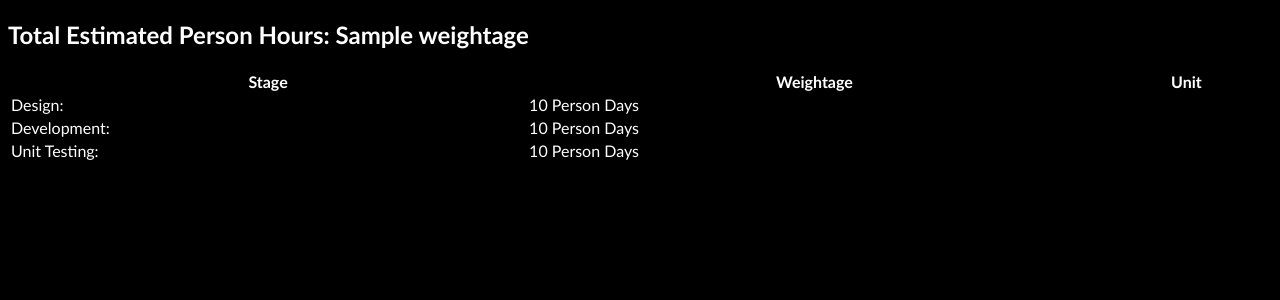
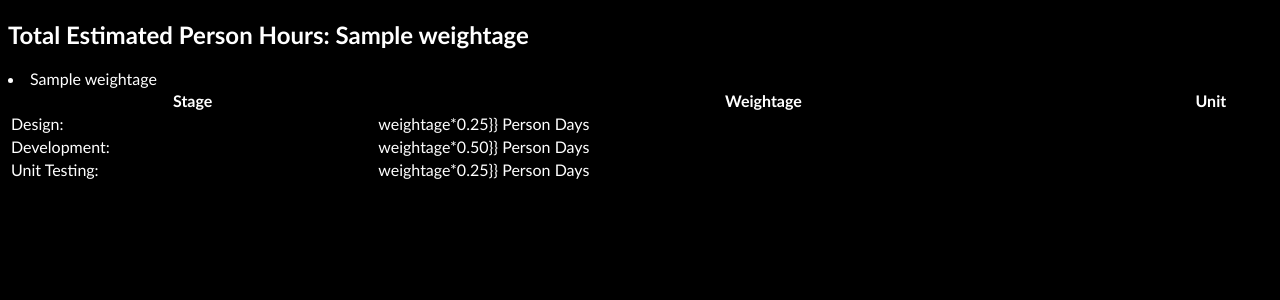
Before and after one commit to ssubhajitt/subdemo, a Flask app: template templates/output.html in a window 1280 px wide. Shown: the top 300 px of the page. Run offline with Flask 2, Linux system fonts and the light colour scheme; the template is opened without the code that fills it: most values are stand-ins (such as "Sample title", 1, 10 or a date in 2020); parts of the project's set-up code (start-up, migrations or seed data) failed here and were passed over.

Commit message:
Update output.html

```diff
--- a/templates/output.html
+++ b/templates/output.html
@@ -3,7 +3,8 @@
 <body bgcolor=black>
 <font face="Trebuchet MS" color=white>
   <h2>Total Estimated Person Hours: {{weightage}} </h2>
-<table style="width:100%">
+  {% for doc in query_result %}
+  <li>{{ doc['weightage'] }}</li><table style="width:100%">
   <tr>
     <th>Stage</th>
     <th>Weightage</th>
@@ -11,19 +12,21 @@
   </tr>
   <tr>
     <td>Design: </td>
-    <td>{{weightage*0.25}} Person Days</td>
+    <td>weightage*0.25}} Person Days</td>
 
   </tr>
   <tr>
     <td>Development:</td>
-    <td>{{weightage*0.50}} Person Days</td>
+    <td>weightage*0.50}} Person Days</td>
 
   </tr>
   <tr>
     <td>Unit Testing:</td>
-    <td>{{weightage*0.25}} Person Days</td>
+    <td>weightage*0.25}} Person Days</td>
 
   </tr>
 </table>
+
+{% endfor %}
 </body>
 </html>
```
